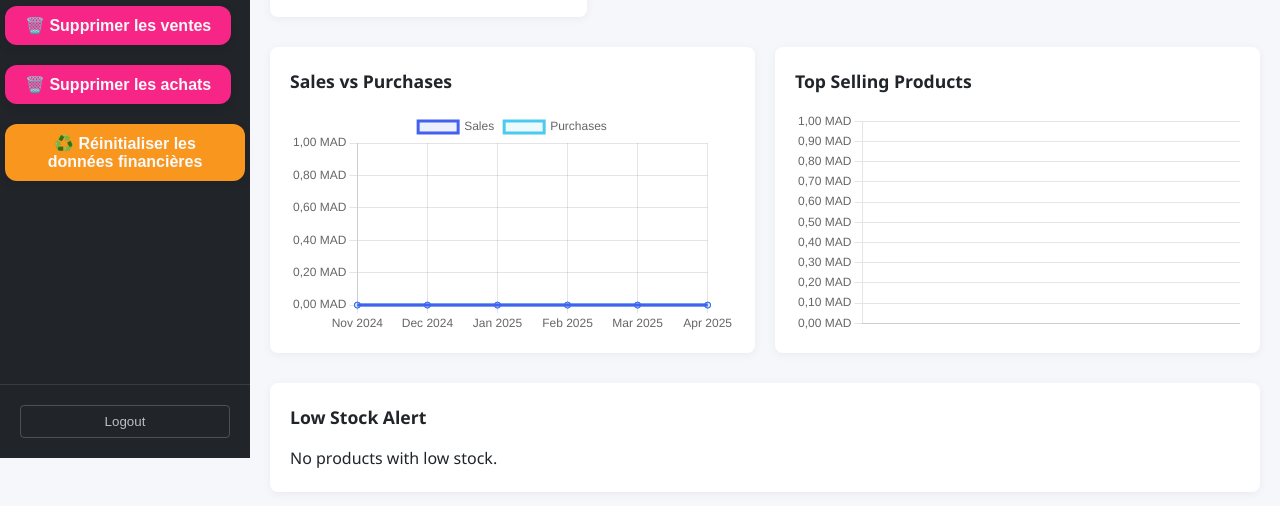
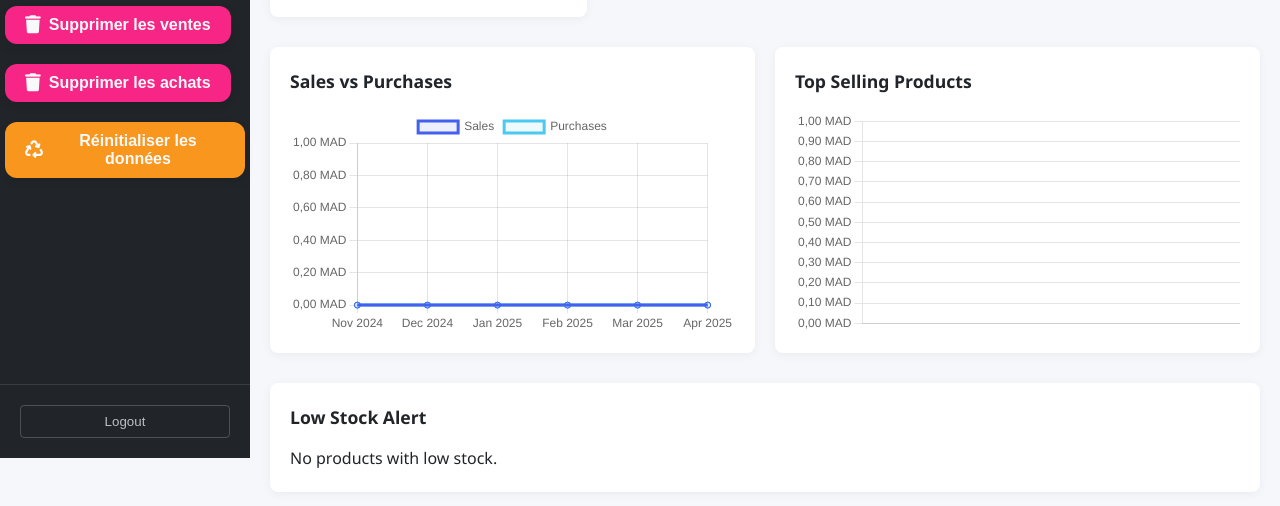
Before and after one commit to adam-t16/GERER-TON-PROJECT, a plain HTML site: page index.html in a window 1280 px wide. Shown: the part 342-848 px from the top of the page. Drawn offline with nearby package versions, Linux system fonts and the light colour scheme; sample sign-in values are in the browser's storage.

Commit message:
Update index.html

```diff
--- a/index.html
+++ b/index.html
@@ -5,6 +5,7 @@
   <meta name="viewport" content="width=device-width, initial-scale=1.0">
   <title>Dashboard | Store Manager</title>
   <link rel="stylesheet" href="css/style.css">
+  <link rel="stylesheet" href="https://cdnjs.cloudflare.com/ajax/libs/font-awesome/6.5.0/css/all.min.css" />
   <script src="https://cdn.jsdelivr.net/npm/chart.js"></script>
 </head>
 <body>
@@ -19,9 +20,17 @@
           <li><a href="products.html"><span class="icon">📦</span> Products</a></li>
           <li><a href="sales.html"><span class="icon">💰</span> Sales</a></li>
           <li><a href="purchases.html"><span class="icon">🛒</span> Purchases</a></li>
-          <button id="deleteSalesBtn" class="btn btn-danger">🗑️ Supprimer les ventes</button>
-<button id="deletePurchasesBtn" class="btn btn-danger">🗑️ Supprimer les achats</button>
-<button id="deleteAllFinanceBtn" class="btn btn-warning">♻️ Réinitialiser les données financières</button>
+          <button id="deleteSalesBtn" class="btn btn-danger">
+  <i class="fas fa-trash"></i> Supprimer les ventes
+</button>
+
+<button id="deletePurchasesBtn" class="btn btn-danger">
+  <i class="fas fa-trash"></i> Supprimer les achats
+</button>
+
+<button id="deleteAllFinanceBtn" class="btn btn-warning">
+  <i class="fas fa-recycle"></i> Réinitialiser les données
+</button>
 
         </ul>
       </nav>
```
